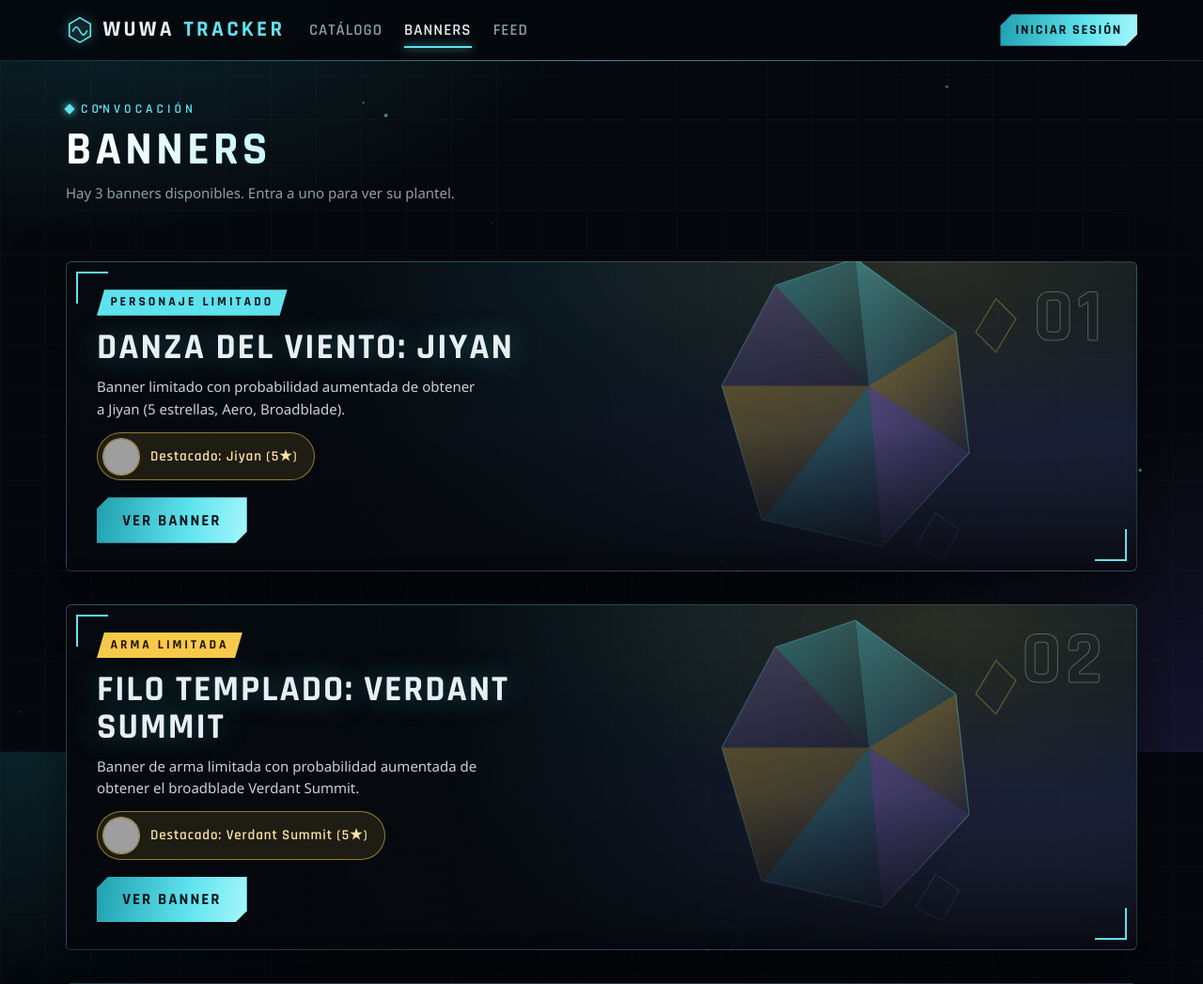
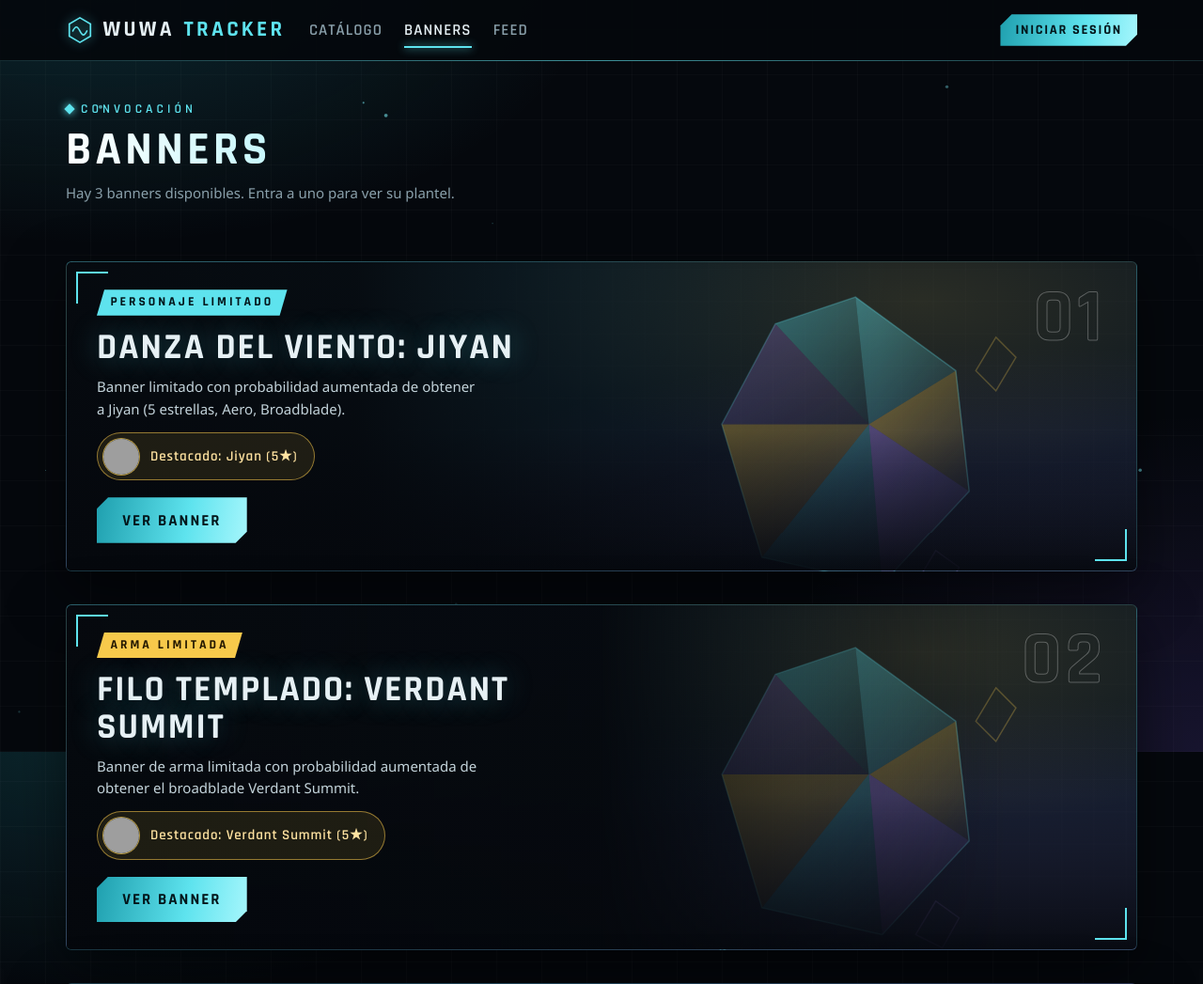
Before and after one commit to LShadowFx/wuwa_tracker, a Django app: page /banners/ in a window 1280 px wide. Shown: the top 1047 px of the page at 94% size. Run offline with Django 5.2, Linux system fonts and the light colour scheme; data comes from the database, SQL or seed files in the repository; parts of the project's set-up code (start-up, migrations or seed data) failed here and were passed over; some libraries are stand-ins or nearby versions; grey boxes are pictures that could not be loaded.

Commit message:
fix: ajustar posición y capa oscura de la portada del banner

```diff
--- a/static/css/estilos.css
+++ b/static/css/estilos.css
@@ -397,7 +397,7 @@ code {
     border-radius: 6px;
     background-color: #0a1520;
     background-size: cover;
-    background-position: center;
+    background-position: center 20%;
     box-shadow: 0 20px 60px rgba(0, 0, 0, 0.5);
 }
 
@@ -437,7 +437,7 @@ code {
 
 .banner-hero--arma .banner-hero-overlay {
     background:
-        linear-gradient(90deg, rgba(5, 8, 13, 0.98) 0%, rgba(5, 8, 13, 0.93) 36%, rgba(5, 8, 13, 0.3) 60%, rgba(5, 8, 13, 0) 84%),
+        linear-gradient(90deg, rgba(5, 8, 13, 0.98) 0%, rgba(5, 8, 13, 0.95) 50%, rgba(5, 8, 13, 0.4) 68%, rgba(5, 8, 13, 0) 88%),
         linear-gradient(0deg, rgba(5, 8, 13, 0.9) 0%, transparent 45%);
 }
 
```
